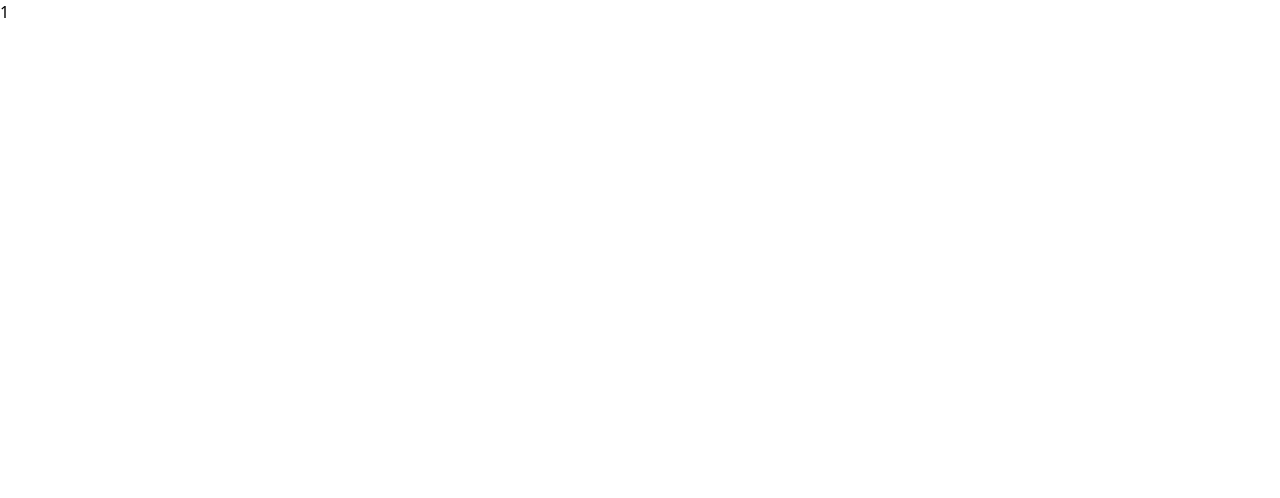
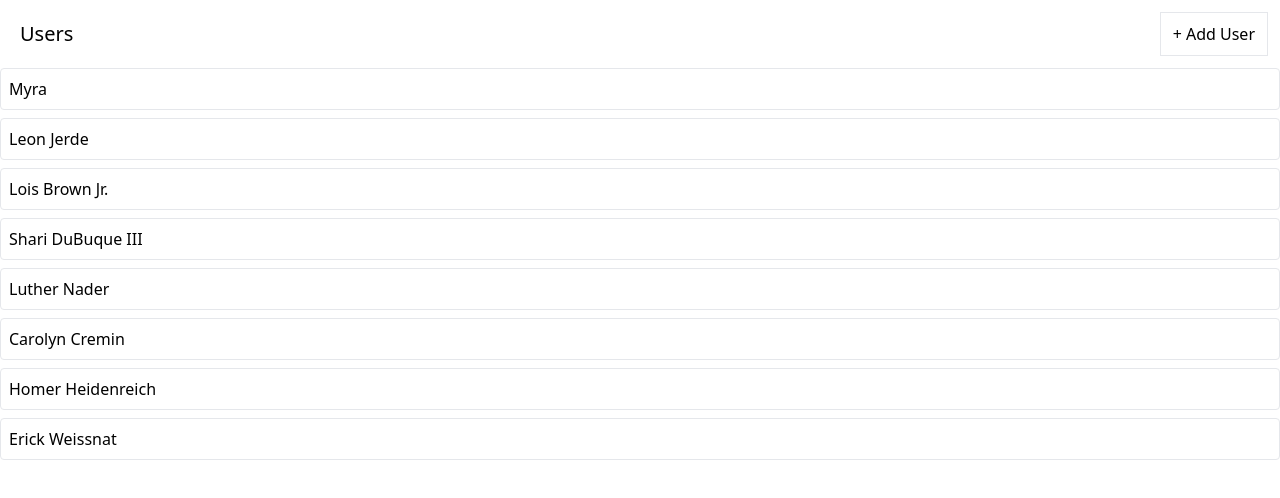
Before and after one commit to andrewmfabbro/media, a React (Create React App) app: page / in a window 1280 px wide. Shown: the top 498 px of the page. Built offline with nearby package versions, Linux system fonts and the light colour scheme; data requests are answered from the project's data file.

Commit message:
created addUser and added to userSlice requests

```diff
--- a/db.json
+++ b/db.json
@@ -1,5 +1,38 @@
 {
-"users": [{"id": 1, "name": "Myra" }],
-"albums": [],
-"photos": []
+  "users": [
+    {
+      "id": 1,
+      "name": "Myra"
+    },
+    {
+      "name": "Leon Jerde",
+      "id": 2
+    },
+    {
+      "name": "Lois Brown Jr.",
+      "id": 3
+    },
+    {
+      "name": "Shari DuBuque III",
+      "id": 4
+    },
+    {
+      "name": "Luther Nader",
+      "id": 5
+    },
+    {
+      "name": "Carolyn Cremin",
+      "id": 6
+    },
+    {
+      "name": "Homer Heidenreich",
+      "id": 7
+    },
+    {
+      "name": "Erick Weissnat",
+      "id": 8
+    }
+  ],
+  "albums": [],
+  "photos": []
 }
--- a/src/components/UsersList.js
+++ b/src/components/UsersList.js
@@ -1,7 +1,9 @@
 import { useEffect } from "react";
 import { useDispatch, useSelector } from "react-redux";
-import { fetchUsers } from "../store";
+import { fetchUsers, addUser } from "../store";
+import Button from './Button';
 import Skeleton from "./Skeleton";
+
 
 function UsersList() {
   const dispatch = useDispatch();
@@ -13,13 +15,37 @@ function UsersList() {
     dispatch(fetchUsers());
   }, [dispatch]);
 
+  //handler
+  const handleUserAdd = () => {
+    dispatch(addUser());
+  };
+
   if (isLoading) {
-    return <Skeleton times={6} className="h-10 w-full"/>; //set box amount with times
+    return <Skeleton times={6} className="h-10 w-full" />; //set box amount with times
   }
   if (error) {
     return <div>Error fetching data...</div>;
   }
-  return <div>{data.length}</div>;
+
+  const renderedUsers = data.map((user) => {
+    return (
+      <div key={user.id} className="mb-2 border rounded">
+        <div className="flex p-2 justify-between items-center cursor-pointer">
+          {user.name}
+        </div>
+      </div>
+    );
+  });
+
+  return (
+    <div>
+      <div className="flex flex-row justify-between m-3">
+        <h1 className="m-2 text-xl">Users</h1>
+        <Button onClick={handleUserAdd}>+ Add User</Button>
+      </div>
+      {renderedUsers}
+    </div>
+  );
 }
 
 export default UsersList;
--- a/src/store/index.js
+++ b/src/store/index.js
@@ -8,3 +8,4 @@ export const store = configureStore({
 });
 
 export * from './thunks/fetchUsers';
+export * from './thunks/addUser';
--- a/src/store/slices/usersSlice.js
+++ b/src/store/slices/usersSlice.js
@@ -1,5 +1,6 @@
 import { createSlice } from "@reduxjs/toolkit";
 import { fetchUsers } from "../thunks/fetchUsers";
+import { addUser } from "../thunks/addUser";
 
 const usersSlice = createSlice({
   name: "users",
@@ -21,6 +22,18 @@ const usersSlice = createSlice({
       state.isLoading = false;
       state.error = action.error; //uses the returned error action obj to set the state
     });
+
+    builder.addCase(addUser.pending, (state, action)=>{
+      state.isLoading = true;
+    });
+    builder.addCase(addUser.fulfilled, (state, action)=>{
+      state.isLoading = false;
+      state.data.push(action.payload);
+    });
+    builder.addCase(addUser.rejected, (state, action)=>{
+      state.isLoading = false;
+      state.error = action.error;
+    });
   },
 });
 
--- /dev/null
+++ b/src/store/thunks/addUser.js
@@ -0,0 +1,13 @@
+import { createAsyncThunk } from "@reduxjs/toolkit";
+import axios from "axios";
+import { faker } from "@faker-js/faker";
+
+const addUser = createAsyncThunk("users/add", async () => {
+  const response = await axios.post("http://localhost:3005/users", {
+    name: faker.name.fullName(),
+  });
+
+  return response.data;
+});
+
+export { addUser };
--- a/src/store/thunks/fetchUsers.js
+++ b/src/store/thunks/fetchUsers.js
@@ -5,7 +5,7 @@ import axios from "axios";
 const fetchUsers = createAsyncThunk("users/fetch", async () => {
   const response = await axios.get("http://localhost:3005/users");
 
-  await pause(5000); //DEV ONLY for loading spinner
+  await pause(1000); //DEV ONLY for loading spinner
 
   return response.data;
 });
```
